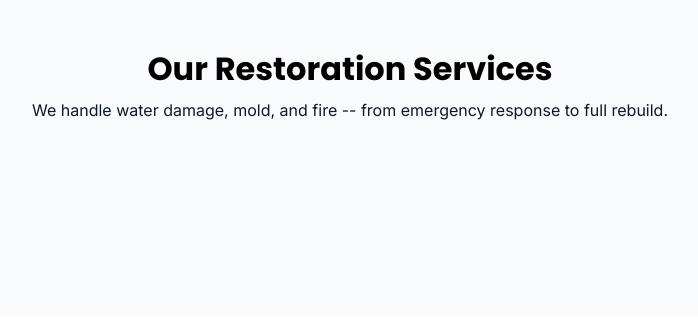
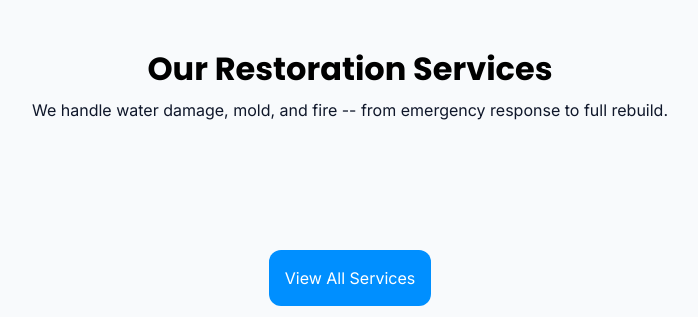
Before and after one commit to vanlandinghamanderson/Restoration-Company-Website, a Django app: page / in a window 1280 px wide. Shown: the part 816-1133 px from the top of the page, without its empty margins (290-988 px from the left). Run offline with Django 5.2, Linux system fonts and the light colour scheme; data that the repository does not hold is empty.

Commit message:
Service section is updated, Service page is almost completed

```diff
--- a/core/admin.py
+++ b/core/admin.py
@@ -16,7 +16,6 @@ class RestorationSiteSettingAdmin(admin.ModelAdmin):
 # Restoration Service Admin
 class RestorationServiceAdmin(admin.ModelAdmin):
     list_display = ['name', 'order']
-    prepopulated_fields = {'slug': ("name",)}
 
 # Restoration Certification Admin
 class RestorationCertificationAdmin(admin.ModelAdmin):
--- a/core/models.py
+++ b/core/models.py
@@ -35,7 +35,6 @@ class RestorationSiteSetting(models.Model):
 # Needs to be altered eventually
 class RestorationService(models.Model):
     name = models.CharField(max_length=255)
-    slug = models.SlugField(unique=True)
     short_description = models.TextField(default=True)
     order = models.PositiveIntegerField(default=0)
     is_active = models.BooleanField(default=True)
--- a/core/urls.py
+++ b/core/urls.py
@@ -4,8 +4,7 @@ from . import views
 urlpatterns = [
     path(route='', view=views.index, name='index'),
     path(route='services/', view=views.service_list, name='service_list'),
-    path(route='services/<slug:slug>', view=views.service_detail, name='service_detail'),
     path(route='about/', view=views.about, name='about'),
     path(route='gallery/', view=views.gallery, name='gallery'),
-    path(route='contact', view=views.contact, name='contact'),
+    path(route='contact/', view=views.contact, name='contact'),
 ]
--- a/core/views.py
+++ b/core/views.py
@@ -18,15 +18,6 @@ def gallery(request):
     }
     return render(request, 'core/gallery.html', context)
 
-# Gallery By Service Page
-def gallery_by_service(slug, request):
-    service = get_object_or_404(RestorationService, slug=slug)
-    context = {
-        'restoration_projects': RestorationProject.objects.filter(service=service),
-        'active_service': service.slug,
-    }
-    return render(request, 'core/gallery.html', context)
-
 # About Us Page
 def about(request):
     context = {
@@ -41,11 +32,3 @@ def contact(request):
 # Our Services Page
 def service_list(request):
     return render(request, 'core/services.html', {})
-
-# Our Service Detail
-def service_detail(request, slug):
-    context = {
-        # Gets the slug from the Service model
-        'restoration_service': RestorationService.objects.get(slug=slug)
-    }
-    return render(request, 'core/service_detail.html', context)
--- a/static/core/css/styles.css
+++ b/static/core/css/styles.css
@@ -296,15 +296,15 @@ section {
     margin-bottom: 4rem;
     display: grid;
     gap: 24px;
-    grid-template-columns: repeat(auto-fit, minmax(240px, 1fr));
+    grid-template-columns: repeat(3, 1fr);
 }
 
 .service-card {
     background: #fff;
     border-radius: 5px;
-    padding: 24px 36px;
+    padding: 24px;
     text-align: center;
-    cursor: pointer;
+    width: 40vh;
 }
 
 .service-card a {
@@ -322,11 +322,44 @@ section {
     font-style: 'Inter', sans-serif;
 }
 
+/*---------- VIEW SERVICES BUTTON - HOMEPAGE ---------- */
+.view-more-services {
+    display: block;
+    width: max-content;
+    margin: 0 auto;
+    background-color: #008FFF;
+    color: white;
+    padding: 1rem;
+    border-radius: .75rem;
+    align-items: center;
+    justify-items: center;
+}
+
+.view-more-services:hover {
+    transform: scale(1.1);
+    transition: transform .5s ease;
+    background-color: white;
+    color: #008FFF;
+    box-shadow: 0 0 25px rgba(255, 255, 255, 0.8), 0 0 50px rgb(255, 255, 255);
+    text-shadow: 0 0 15px #008FFF;
+}
+
 /*---------- HOVER EFFECT - SERVICE SECTION ----------*/
 .service-card:hover {
     transform: scale(1.1);
     transition: transform .5s ease;
     box-shadow: 0px 4px 10px rgba(0, 0, 0, 0.8);
+}
+
+/*---------- REQUEST BUTTON - SERVICE PAGE ----------*/
+.request-button {
+    background-color: #008FFF;
+    cursor: pointer;
+    display: flex;
+    justify-content: center;
+    justify-items: center;
+    padding: 1rem;
+    margin-top: 10px;
 }
 
 /* ----- Reason Section ----- */
--- a/templates/core/base.html
+++ b/templates/core/base.html
@@ -67,9 +67,7 @@
                 {% if restoration_services %}
                 <ul>
                     {% for service in restoration_services %}
-                    <a href="{% url 'service_detail' slug=service.slug %}">
-                        <li>{{ service.name }}</li>
-                    </a>
+                    <li>{{ service.name }}</li>
                     {% endfor %}
                 </ul>
                 {% endif %}
--- a/templates/core/index.html
+++ b/templates/core/index.html
@@ -50,16 +50,18 @@
         <h2 class="section-title">Our Restoration Services</h2>
         <p class="section-subtitle">We handle water damage, mold, and fire -- from emergency response to full rebuild.</p>
         <div class="services-grid">
-            {% for service in restoration_services %}
+
+            <!----- slice":3" Gets the first 3 items from the table ----->
+            {% for service in restoration_services|slice:":3" %}
             <div class="service-card">
-                <a href="{% url 'service_detail' slug=service.slug %}">
-                    <h3>{{ service.name }}</h3>
-                    <p>{{ service.short_description }}</p>
-                </a>
+                <h3>{{ service.name }}</h3>
+                <p>{{ service.short_description }}</p>
             </div>
             {% endfor %}
         </div>
     </div>
+    <a href="{% url 'service_list' %}" class="view-more-services">View All Services</a>
+
 </section>
 
 <!----- Reasons Section ----->
```
Also changed, not shown: templates/core/service_detail.html (deleted, +0 -18 lines), templates/core/services.html (+6 -5 lines), core/migrations/0011_remove_restorationservice_slug.py (added).
